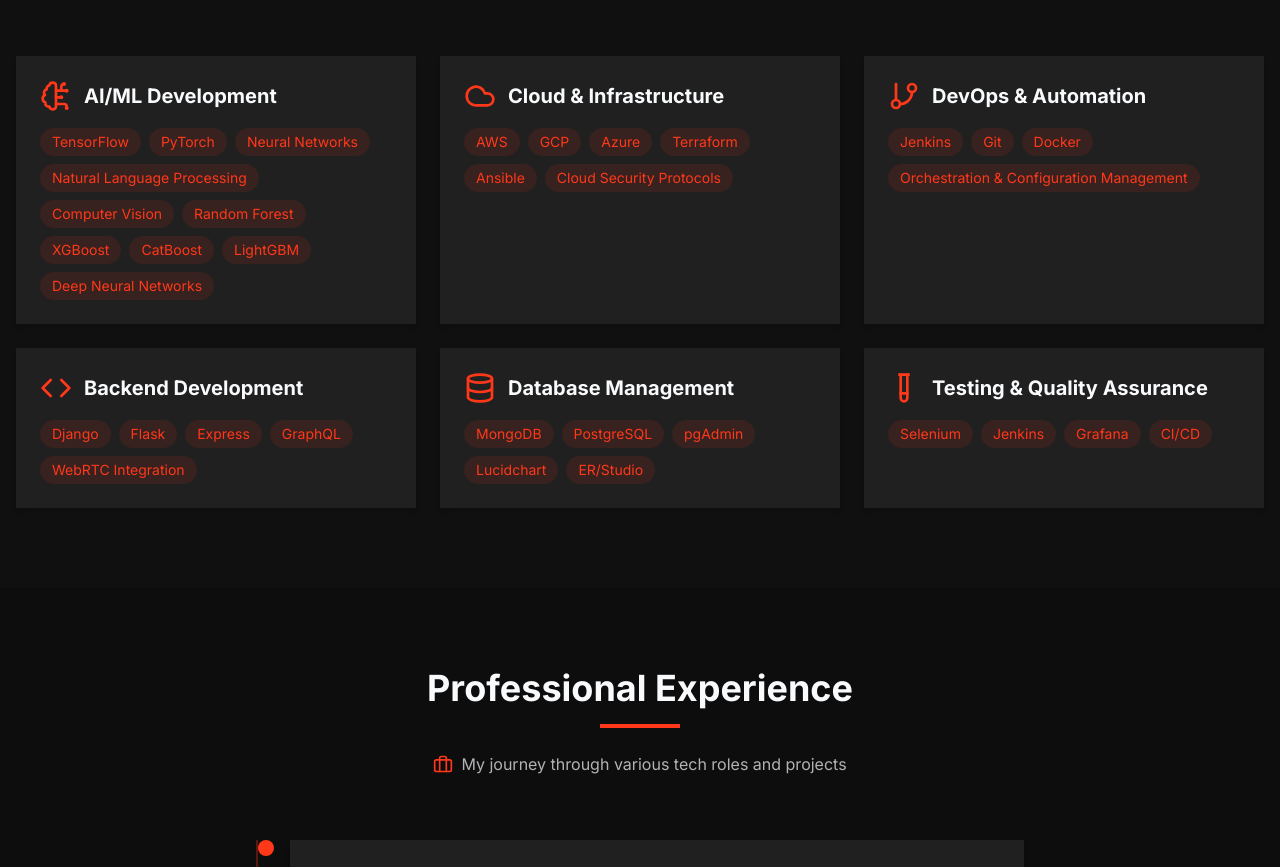
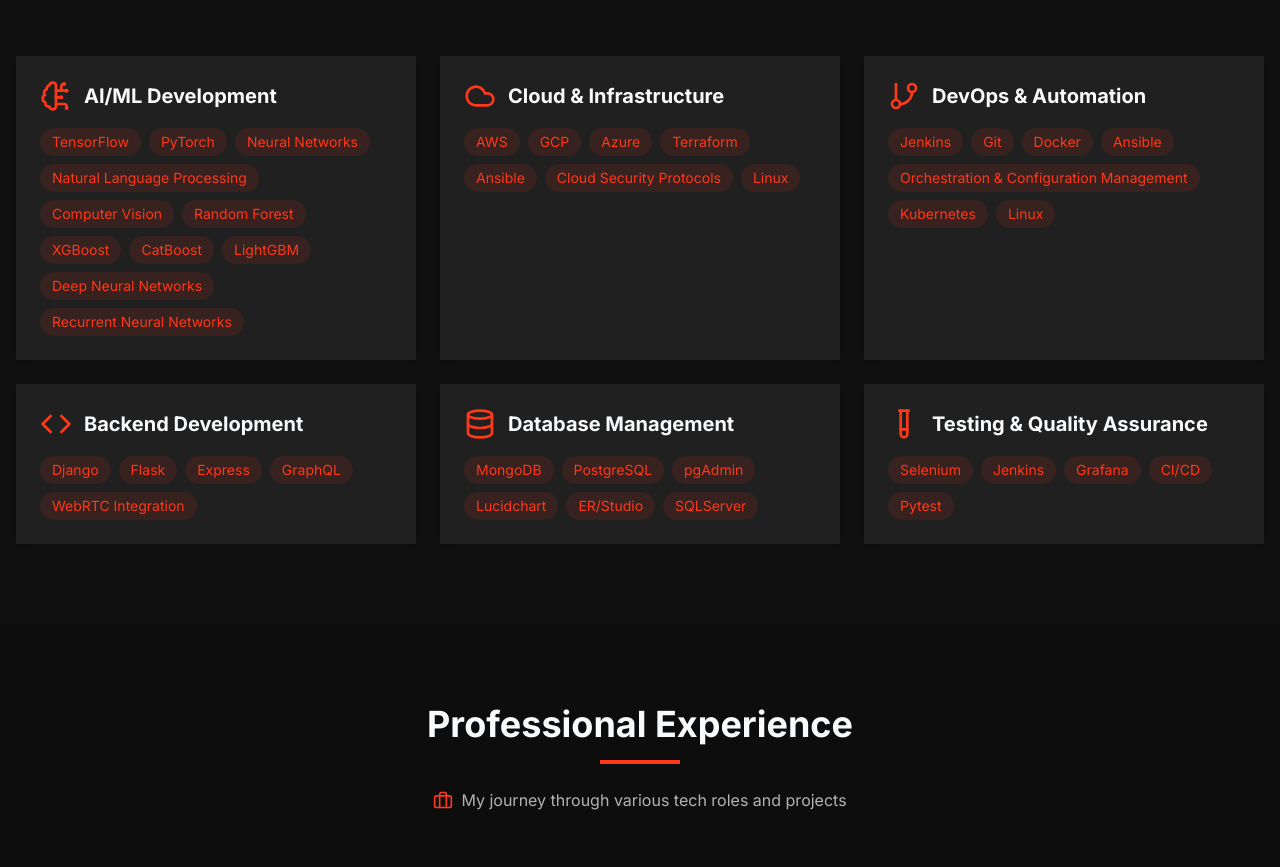
Before and after one commit to Vansh41104/Portfolio-NextJS, a Next.js app: page / in a window 1280 px wide. Shown: the part 1820-2687 px from the top of the page. Built offline with nearby package versions, Linux system fonts and the light colour scheme.

Commit message:
updated the skills section

```diff
--- a/src/app/components/skills.tsx
+++ b/src/app/components/skills.tsx
@@ -28,17 +28,18 @@
       "CatBoost",
       "LightGBM",
       "Deep Neural Networks",
+      "Recurrent Neural Networks",
     ],
   },
   {
     title: "Cloud & Infrastructure",
     icon: <CloudIcon className="h-8 w-8 text-primary" />,
-    skills: ["AWS", "GCP", "Azure", "Terraform", "Ansible", "Cloud Security Protocols"],
+    skills: ["AWS", "GCP", "Azure", "Terraform", "Ansible", "Cloud Security Protocols","Linux"],
   },
   {
     title: "DevOps & Automation",
     icon: <GitBranchIcon className="h-8 w-8 text-primary" />,
-    skills: ["Jenkins", "Git", "Docker", "Orchestration & Configuration Management"],
+    skills: ["Jenkins", "Git", "Docker","Ansible", "Orchestration & Configuration Management","Kubernetes","Linux"],
   },
   {
     title: "Backend Development",
@@ -48,12 +49,12 @@
   {
     title: "Database Management",
     icon: <DatabaseIcon className="h-8 w-8 text-primary" />,
-    skills: ["MongoDB", "PostgreSQL", "pgAdmin", "Lucidchart", "ER/Studio"],
+    skills: ["MongoDB", "PostgreSQL", "pgAdmin", "Lucidchart", "ER/Studio","SQLServer"],
   },
   {
     title: "Testing & Quality Assurance",
     icon: <TestTubeIcon className="h-8 w-8 text-primary" />,
-    skills: ["Selenium", "Jenkins", "Grafana", "CI/CD"],
+    skills: ["Selenium", "Jenkins", "Grafana", "CI/CD","Pytest"],
   },
 ]
 
```
